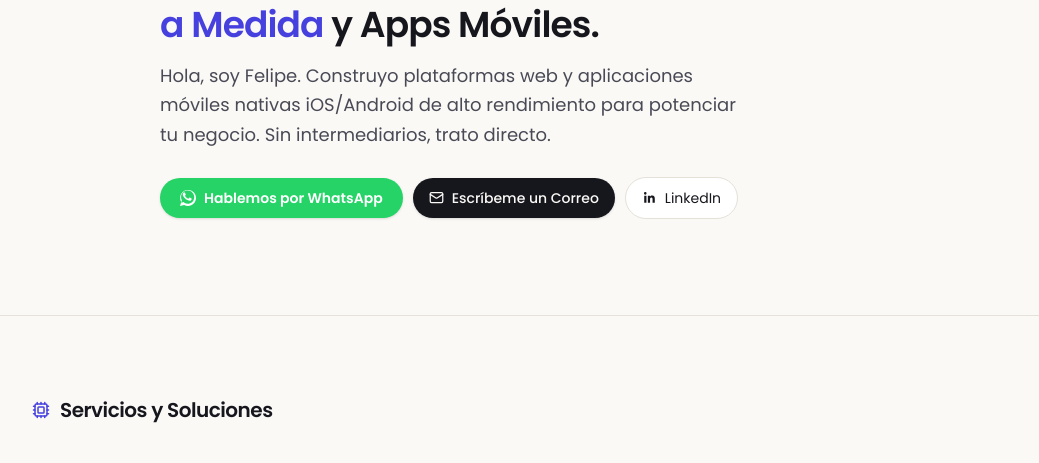
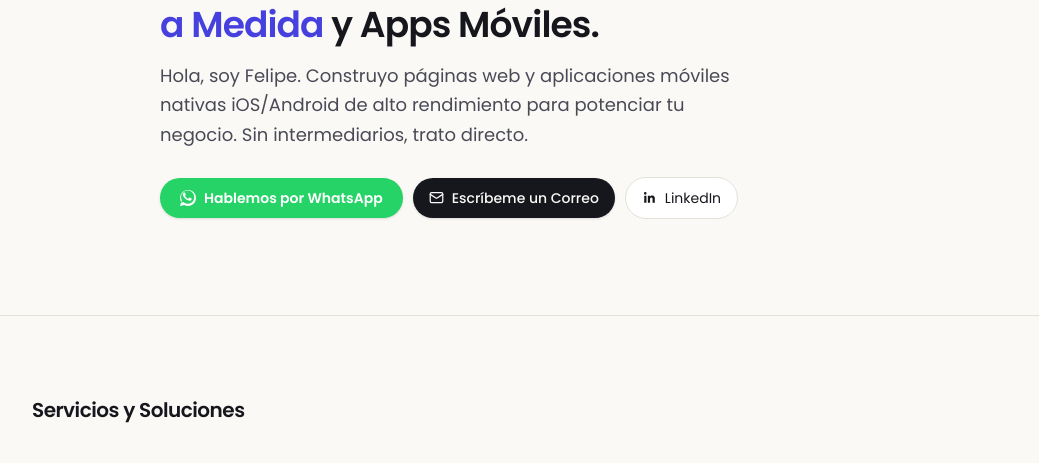
Before and after one commit to felipeisj/felipesalazar, a Next.js app: page / in a window 1280 px wide. Shown: the part 403-866 px from the top of the page, without its empty margins (120-1159 px from the left). Built offline with nearby package versions, Linux system fonts and the light colour scheme.

Commit message:
update in app

```diff
--- a/src/components/Hero.tsx
+++ b/src/components/Hero.tsx
@@ -58,14 +58,14 @@ export default function Hero() {
           data-hero-item
           className="mt-8 font-display font-semibold text-3xl sm:text-4xl tracking-tight text-balance text-ink"
         >
-          Desarrollador Senior de <span className="text-accent">Software a Medida</span> y Apps Móviles.
+          Desarrollador de <span className="text-accent">Software a Medida</span> y Apps Móviles.
         </h1>
 
         <p
           data-hero-item
           className="mt-4 max-w-xl text-base md:text-lg text-ink-soft leading-relaxed"
         >
-          Hola, soy {PERSONAL.firstName}. Construyo plataformas web y aplicaciones móviles nativas iOS/Android de alto rendimiento para potenciar tu negocio. Sin intermediarios, trato directo.
+          Hola, soy {PERSONAL.firstName}. Construyo páginas web y aplicaciones móviles nativas iOS/Android de alto rendimiento para potenciar tu negocio. Sin intermediarios, trato directo.
         </p>
 
         <div data-hero-item className="mt-7 flex flex-wrap items-center gap-2.5">
--- a/src/components/Projects.tsx
+++ b/src/components/Projects.tsx
@@ -11,7 +11,7 @@ export default function Projects() {
         <Reveal className="flex items-center gap-2.5">
           <FolderGit2 size={18} className="text-accent" />
           <h2 className="font-display font-semibold text-xl tracking-tight">
-            Proyectos
+            Algunos proyectos
           </h2>
         </Reveal>
 
--- a/src/components/Services.tsx
+++ b/src/components/Services.tsx
@@ -11,7 +11,6 @@ export default function Services() {
       {/* Desktop Grid (md and up) */}
       <div className="hidden md:block mx-auto max-w-5xl px-6">
         <Reveal className="flex items-center gap-2.5 mb-10">
-          <Cpu size={18} className="text-accent" />
           <h2 className="font-display font-semibold text-xl tracking-tight">
             Servicios y Soluciones
           </h2>
```
